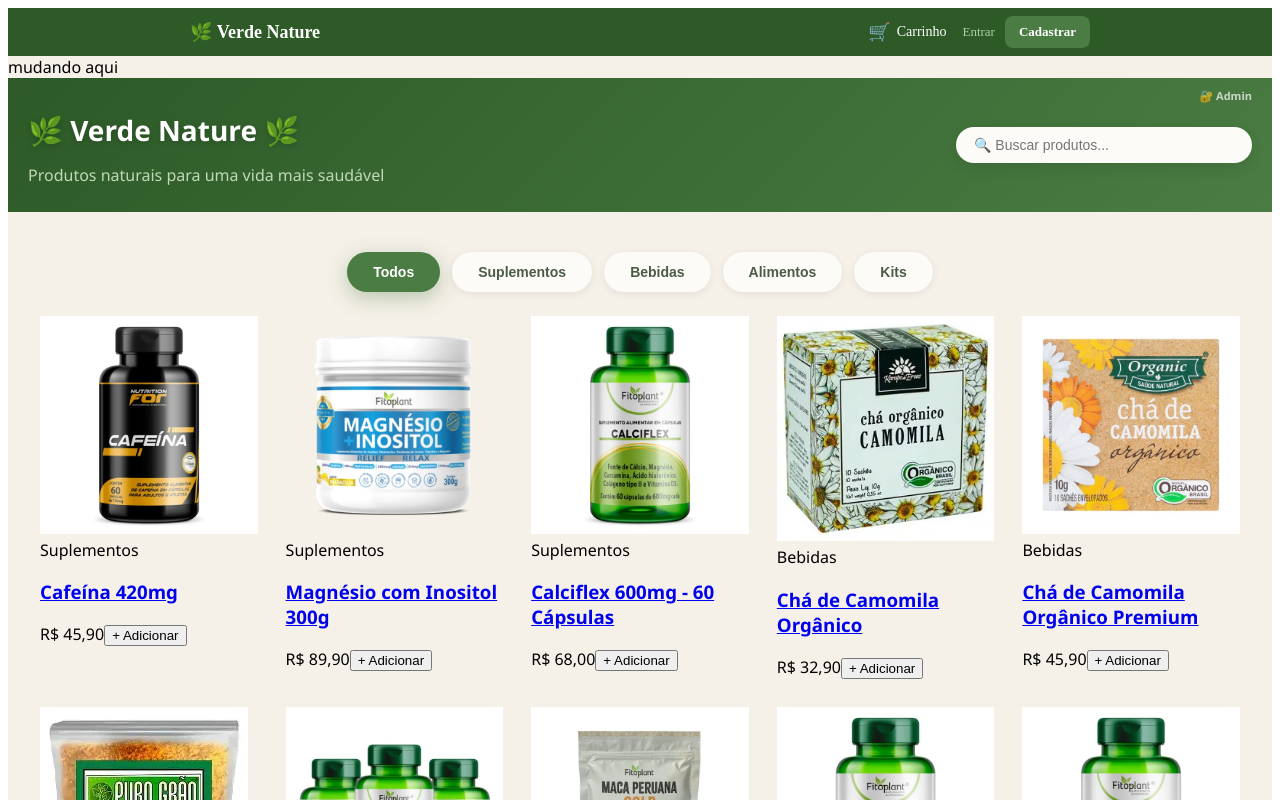
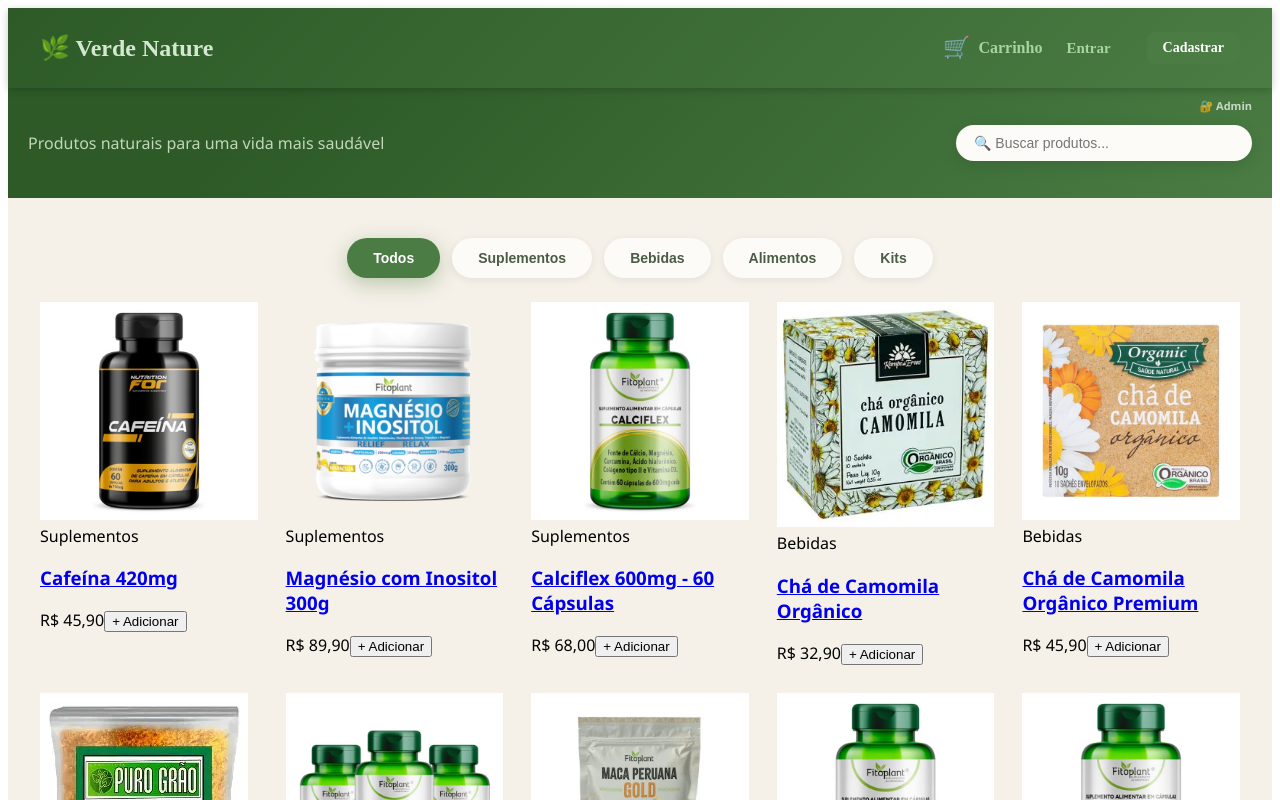
Before and after one commit to rogeriovctecnico-commits/verde-nature, a React (Vite) app: page /Home in a window 1280 px wide. Shown: the top 800 px of the page. Built offline with nearby package versions, Linux system fonts and the light colour scheme; the HTML template or start-up script is replaced by a standard one.

Commit message:
ajustando o header e as opções da home do menu hamburger para aparecer no celular e tablet, ajustando a responsividade

```diff
--- a/src/components/Header.jsx
+++ b/src/components/Header.jsx
@@ -1,71 +1,92 @@
-// src/components/Header.jsx
 import { useState } from 'react';
 import { Link } from 'react-router-dom';
 import { useCart } from '../context/CartContext';
 import { useAuth } from '../context/AuthContext';
 
 function Header() {
-  const { cart } = useCart();
-  const { user, logout, isAuthenticated } = useAuth();
+  const { totalItems } = useCart();
+  const { isAuthenticated, user, logout } = useAuth();
   const [menuOpen, setMenuOpen] = useState(false);
-
-  const totalItems = cart.reduce((sum, item) => sum + item.quantity, 0);
 
   return (
     <>
-      <header style={{
-          backgroundColor: '#2d5a27',
-          padding: '8px 12px',  // ← MENOR
+      <header
+        style={{
+          background: 'linear-gradient(135deg, #2d5a27 0%, #4a7c43 100%)',
+          padding: '12px 24px',
           position: 'sticky',
           top: 0,
-          zIndex: 100
-        }}>
-        <div style={{
-          maxWidth: '900px',
+          zIndex: 100,
+          boxShadow: '0 2px 8px rgba(0, 0, 0, 0.2)',
+        }}
+      >
+        <div
+          style={{
+            maxWidth: 1200,
             margin: '0 auto',
             display: 'flex',
+            alignItems: 'center',
             justifyContent: 'space-between',
-          alignItems: 'center',
-          height: '32px'
-        }}>
+            height: 56,
+            position: 'relative',
+          }}
+        >
           {/* Logo */}
           <Link to="/" style={{ textDecoration: 'none' }}>
-            <h1 style={{
-              color: '#fff',
-              fontSize: '18px',
-              fontWeight: 'bold',
-              margin: 0
-            }}>
+            <h1
+              style={{
+                color: '#d4e8d1',
+                fontSize: 24,
+                fontWeight: 900,
+                margin: 0,
+                userSelect: 'none',
+              }}
+            >
               🌿 Verde Nature
             </h1>
           </Link>
 
-          {/* Menu Desktop */}
-          <nav className="header-desktop" style={{
+          {/* Menu desktop */}
+          <nav
+            className="header-desktop"
+            style={{
+              display: 'flex',
+              gap: 24,
+              alignItems: 'center',
+            }}
+          >
+            {/* Carrinho */}
+            <Link
+              to="/cart"
+              style={{
                 display: 'flex',
                 alignItems: 'center',
-            gap: '16px'
-          }}>
-            {/* Carrinho */}
-            <Link to="/cart" style={{
-              display: 'flex',
-              alignItems: 'center',
-              gap: '6px',
-              color: '#fff',
+                gap: 8,
+                color: '#a8d4a2',
                 textDecoration: 'none',
-              fontSize: '14px'
-            }}>
-              <span style={{ fontSize: '18px' }}>🛒</span>
+                fontSize: 16,
+                fontWeight: 600,
+                position: 'relative',
+              }}
+            >
+              <span style={{ fontSize: 22 }}>🛒</span>
               <span>Carrinho</span>
               {totalItems > 0 && (
-                <span style={{
+                <span
+                  style={{
+                    position: 'absolute',
+                    top: -6,
+                    right: -10,
                     backgroundColor: '#f59e0b',
                     color: '#fff',
                     padding: '2px 8px',
-                  borderRadius: '12px',
-                  fontSize: '11px',
-                  fontWeight: 'bold'
-                }}>
+                    borderRadius: 12,
+                    fontSize: 12,
+                    fontWeight: 'bold',
+                    boxShadow: '0 0 6px #f59e0b',
+                    userSelect: 'none',
+                  }}
+                >
                   {totalItems}
                 </span>
               )}
@@ -73,150 +94,119 @@
 
             {/* Usuário */}
             {isAuthenticated() ? (
-              <div style={{ display: 'flex', alignItems: 'center', gap: '12px' }}>
-                <span style={{ color: '#a8d4a2', fontSize: '13px' }}>
-                  Olá, {user?.name?.split(' ')[0]}
+              <>
+                <span
+                  style={{
+                    color: '#c1d8b9',
+                    fontSize: 15,
+                    fontWeight: 600,
+                    userSelect: 'none',
+                  }}
+                >
+                  Olá, <strong style={{ color: '#f0f9f1' }}>{user?.name?.split(' ')[0]}</strong>
                 </span>
                 <button
                   onClick={logout}
                   style={{
-                    padding: '8px 14px',
-                    borderRadius: '8px',
+                    padding: '8px 16px',
+                    borderRadius: 8,
                     border: 'none',
-                    backgroundColor: 'rgba(255,255,255,0.15)',
-                    color: '#fff',
-                    fontSize: '13px',
-                    cursor: 'pointer'
+                    backgroundColor: 'rgba(255, 255, 255, 0.15)',
+                    color: '#a8d4a2',
+                    fontSize: 14,
+                    fontWeight: 700,
+                    cursor: 'pointer',
+                    transition: 'background-color 0.3s ease',
                   }}
-                >
-                  Sair
-                </button>
-              </div>
-            ) : (
-              <div style={{ display: 'flex', alignItems: 'center', gap: '10px' }}>
-                <Link to="/login" style={{
-                  color: '#a8d4a2',
-                  textDecoration: 'none',
-                  fontSize: '13px'
-                }}>
-                  Entrar
-                </Link>
-                <Link to="/register" style={{
-                  padding: '8px 14px',
-                  borderRadius: '8px',
-                  backgroundColor: '#4a7c43',
-                  color: '#fff',
-                  textDecoration: 'none',
-                  fontSize: '13px',
-                  fontWeight: '600'
-                }}>
-                  Cadastrar
-                </Link>
-              </div>
-            )}
-          </nav>
-
-          {/* Menu Mobile - Ícones */}
-          <div className="header-mobile" style={{
-            display: 'none',
-            alignItems: 'center',
-            gap: '12px'
-          }}>
-            {/* Carrinho Mobile */}
-            <Link to="/cart" style={{
-              display: 'flex',
-              alignItems: 'center',
-              color: '#fff',
-              textDecoration: 'none',
-              position: 'relative'
-            }}>
-              <span style={{ fontSize: '22px' }}>🛒</span>
-              {totalItems > 0 && (
-                <span style={{
-                  position: 'absolute',
-                  top: '-6px',
-                  right: '-8px',
-                  backgroundColor: '#f59e0b',
-                  color: '#fff',
-                  width: '18px',
-                  height: '18px',
-                  borderRadius: '50%',
-                  fontSize: '10px',
-                  fontWeight: 'bold',
-                  display: 'flex',
-                  alignItems: 'center',
-                  justifyContent: 'center'
-                }}>
-                  {totalItems}
-                </span>
-              )}
-            </Link>
-
-            {/* Botão Menu */}
-            <button
-              onClick={() => setMenuOpen(!menuOpen)}
-              style={{
-                background: 'none',
-                border: 'none',
-                color: '#fff',
-                fontSize: '24px',
-                cursor: 'pointer',
-                padding: '4px',
-                lineHeight: 1
-              }}
-            >
-              {menuOpen ? '✕' : '☰'}
-            </button>
-          </div>
-        </div>
-
-        {/* Menu Mobile Expandido */}
-        {menuOpen && (
-          <div className="header-mobile-menu" style={{
-            backgroundColor: '#234d1f',
-            marginTop: '12px',
-            padding: '16px',
-            borderRadius: '12px'
-          }}>
-            {isAuthenticated() ? (
-              <>
-                <p style={{
-                  color: '#a8d4a2',
-                  fontSize: '14px',
-                  marginBottom: '12px',
-                  margin: '0 0 12px 0'
-                }}>
-                  Olá, {user?.name?.split(' ')[0]}
-                </p>
-                <button
-                  onClick={() => { logout(); setMenuOpen(false); }}
-                  style={{
-                    width: '100%',
-                    padding: '12px',
-                    borderRadius: '8px',
-                    border: 'none',
-                    backgroundColor: 'rgba(255,255,255,0.15)',
-                    color: '#fff',
-                    fontSize: '14px',
-                    cursor: 'pointer'
-                  }}
+                  onMouseEnter={(e) => (e.currentTarget.style.backgroundColor = 'rgba(255,255,255,0.3)')}
+                  onMouseLeave={(e) => (e.currentTarget.style.backgroundColor = 'rgba(255,255,255,0.15)')}
                 >
                   Sair
                 </button>
               </>
             ) : (
-              <div style={{ display: 'flex', flexDirection: 'column', gap: '10px' }}>
+              <>
+                <Link
+                  to="/login"
+                  style={{
+                    color: '#a8d4a2',
+                    textDecoration: 'none',
+                    fontSize: 15,
+                    fontWeight: 600,
+                    transition: 'color 0.3s ease',
+                  }}
+                  onMouseEnter={(e) => (e.currentTarget.style.color = '#d4e8d1')}
+                  onMouseLeave={(e) => (e.currentTarget.style.color = '#a8d4a2')}
+                >
+                  Entrar
+                </Link>
+                <Link
+                  to="/register"
+                  style={{
+                    padding: '8px 16px',
+                    borderRadius: 8,
+                    backgroundColor: '#4a7c43',
+                    color: '#fff',
+                    textDecoration: 'none',
+                    fontSize: 14,
+                    fontWeight: 700,
+                    transition: 'background-color 0.3s ease',
+                    marginLeft: 12,
+                  }}
+                  onMouseEnter={(e) => (e.currentTarget.style.backgroundColor = '#3a6b2a')}
+                  onMouseLeave={(e) => (e.currentTarget.style.backgroundColor = '#4a7c43')}
+                >
+                  Cadastrar
+                </Link>
+              </>
+            )}
+          </nav>
+
+          {/* Botão menu hamburguer mobile */}
+          <button
+            className="menu-button"
+            onClick={() => setMenuOpen(!menuOpen)}
+            aria-label="Abrir menu"
+            style={{
+              display: 'none',
+              background: 'none',
+              border: 'none',
+              cursor: 'pointer',
+              color: '#d4e8d1',
+              fontSize: 28,
+              marginLeft: 12,
+            }}
+          >
+            ☰
+          </button>
+        </div>
+
+        {/* Menu mobile */}
+        {menuOpen && (
+          <nav
+            className="menu-mobile"
+            style={{
+              display: 'flex',
+              flexDirection: 'column',
+              background: 'linear-gradient(135deg, #2d5a27 0%, #4a7c43 100%)',
+              padding: 16,
+              borderRadius: '0 0 12px 12px',
+              boxShadow: '0 4px 15px rgba(0,0,0,0.3)',
+              position: 'absolute',
+              top: 56,
+              right: 0,
+              width: 200,
+              zIndex: 200,
+            }}
+          >
             <Link
               to="/login"
               onClick={() => setMenuOpen(false)}
               style={{
-                    padding: '12px',
-                    borderRadius: '8px',
-                    backgroundColor: 'rgba(255,255,255,0.15)',
-                    color: '#fff',
+                marginBottom: 12,
+                color: '#a8d4a2',
+                fontWeight: 600,
                 textDecoration: 'none',
-                    fontSize: '14px',
-                    textAlign: 'center'
               }}
             >
               Entrar
@@ -225,49 +215,62 @@
               to="/register"
               onClick={() => setMenuOpen(false)}
               style={{
-                    padding: '12px',
-                    borderRadius: '8px',
+                marginBottom: 12,
+                padding: '8px 12px',
+                borderRadius: 8,
                 backgroundColor: '#4a7c43',
                 color: '#fff',
+                fontWeight: 700,
                 textDecoration: 'none',
-                    fontSize: '14px',
-                    fontWeight: '600',
-                    textAlign: 'center'
               }}
             >
               Cadastrar
             </Link>
-              </div>
+            <Link
+              to="/cart"
+              onClick={() => setMenuOpen(false)}
+              style={{
+                display: 'flex',
+                alignItems: 'center',
+                gap: 6,
+                color: '#a8d4a2',
+                fontWeight: 600,
+                textDecoration: 'none',
+                fontSize: 16,
+              }}
+            >
+              🛒 Carrinho{' '}
+              {totalItems > 0 && (
+                <span
+                  style={{
+                    backgroundColor: '#f59e0b',
+                    color: '#fff',
+                    padding: '2px 8px',
+                    borderRadius: 12,
+                    fontSize: 12,
+                    fontWeight: 'bold',
+                    boxShadow: '0 0 6px #f59e0b',
+                  }}
+                >
+                  {totalItems}
+                </span>
               )}
-          </div>
+            </Link>
+          </nav>
         )}
       </header>
 
-      {/* CSS do Header */}
+      {/* CSS responsivo */}
       <style>{`
-        .header-desktop {
-          display: flex !important;
-          with
+        .menu-button {
+          display: none;
         }
-        .header-mobile {
-          display: none !important;
-        }
-        .header-mobile-menu {
-          display: block;
-        }
-
         @media (max-width: 768px) {
           .header-desktop {
             display: none !important;
           }
-          .header-mobile {
-            display: flex !important;
-          }
-        }
-
-        @media (min-width: 769px) {
-          .header-mobile-menu {
-            display: none !important;
+          .menu-button {
+            display: block;
           }
         }
       `}</style>
--- a/src/pages/Home.jsx
+++ b/src/pages/Home.jsx
@@ -16,6 +16,7 @@
   });
 
   return (
+
     <div
       style={{
         backgroundColor: '#f5f0e8',
@@ -25,10 +26,10 @@
         minWidth: 320,
         fontFamily: "'Segoe UI', Tahoma, Geneva, Verdana, sans-serif",
       }}
-    > mudando aqui
+    >
       <section
   style={{
-    background: 'linear-gradient(135deg, #2d5a27 0%, #4a7c43 100%)',
+    background: 'linear-gradient(135deg, #2d5a27 20%, #4a7c43 100%)',
     padding: '10px 20px',        // menos padding vertical
     display: 'flex',
     alignItems: 'center',
@@ -59,17 +60,7 @@
   </Link>
 
   {/* Texto e título - ocupando espaço à esquerda */}
-  <div style={{ maxWidth: '60%' }}>
-    <h1
-      style={{
-        fontSize: 'clamp(20px, 3vw, 28px)',  // fonte menor
-        fontWeight: '900',
-        marginBottom: 6,
-        textShadow: '0 2px 6px rgba(0,0,0,0.2)',
-      }}
-    >
-      🌿 Verde Nature 🌿
-    </h1>
+  <div style={{ maxWidth: '80%' }}>
     <p
             style={{
               fontSize: 'clamp(12px, 1.5vw, 16px)', // fonte menor
```
Lines whose indentation alone changed are shown as unchanged.
